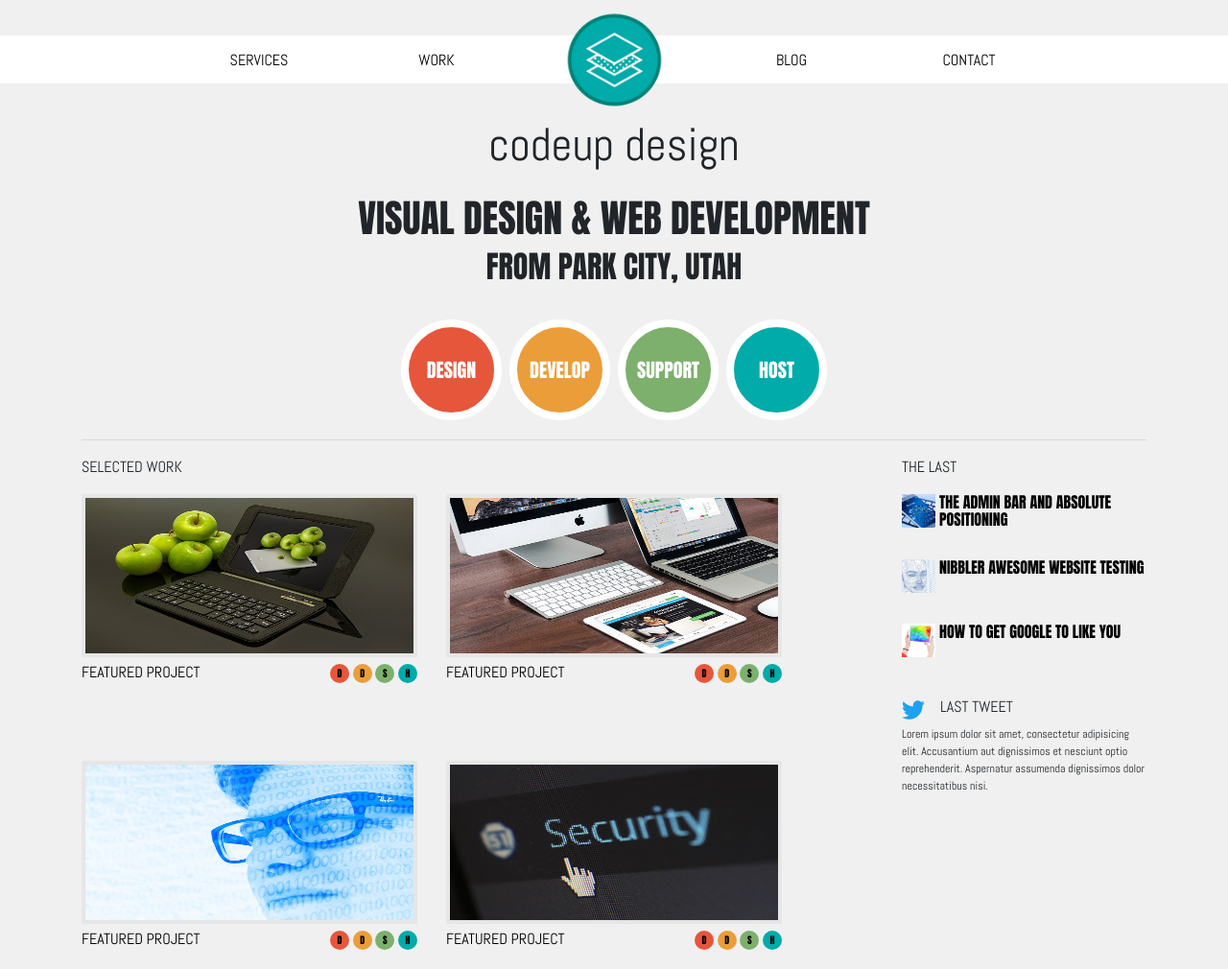
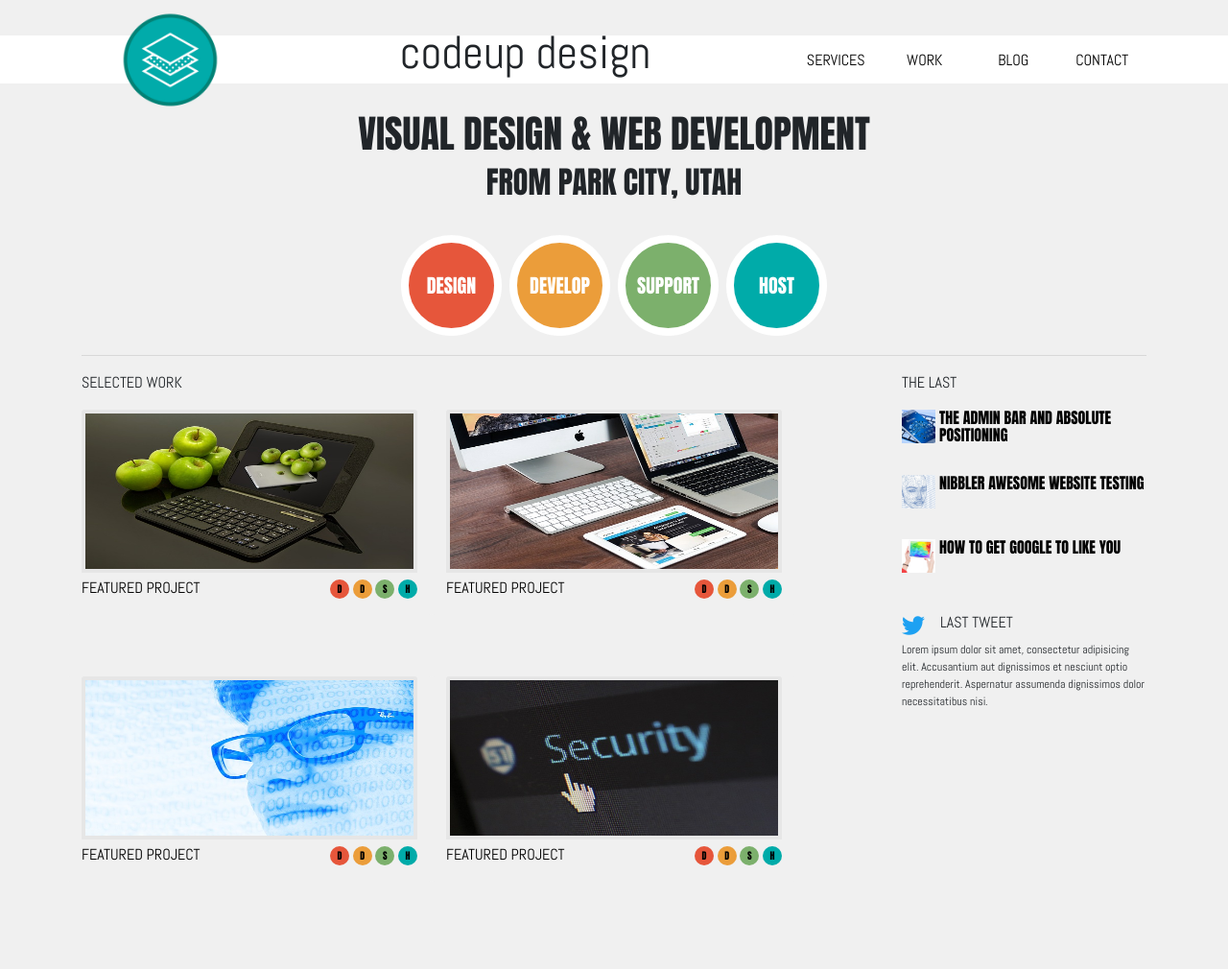
Before and after one commit to james-wienecke/codeup-design-project-reborn, a plain HTML site: page index.html in a window 1280 px wide. Shown: the whole page at 96% size. After the commit the page ends 967 px from the top, so only its background shows below. Drawn offline with nearby package versions, Linux system fonts and the light colour scheme.

Commit message:
Recreated md navbar. It's a rough initial state but it can have contents positioned within the layout to achieve a cleaner result now.

```diff
--- a/index.html
+++ b/index.html
@@ -18,35 +18,41 @@
 <body>
 <div class="white-banner"></div>
 <section class="container justify-content-center">
-    <nav class="container-fluid row p-0 m-0 justify-content-center">
+    <nav class="container-fluid row p-0 m-0 justify-content-center justify-content-md-start">
         <div class="logo-image d-flex align-items-center justify-content-center
         order-1 col-12
-        order-sm-3 col-sm-2">
+        order-sm-3 col-sm-2
+        order-md-1">
             <img src="/assets/logo.png" alt="codeup logo">
         </div>
         <div class="title-text
         order-2 col-12
-        order-sm-6">
+        order-sm-6
+        order-md-2 col-md align-self-md-center">
             <p class="text-nowrap">codeup design</p>
         </div>
         <div class="navlist
         order-3 col-3 px-2
-        order-sm-1 col-sm-2 align-self-sm-center">
+        order-sm-1 col-sm-2 align-self-sm-center
+        order-md-3 col-md-1">
             <a href="#">SERVICES</a>
         </div>
         <div class="navlist
         order-4 col-2 px-2
-        order-sm-2 col-sm-2 align-self-sm-center">
+        order-sm-2 col-sm-2 align-self-sm-center
+        order-md-4 col-md-1">
             <a href="#">WORK</a>
         </div>
         <div class="navlist
         order-5 col-2 px-2
-        order-sm-4 col-sm-2 align-self-sm-center">
+        order-sm-4 col-sm-2 align-self-sm-center
+        order-md-5 col-md-1">
             <a href="#">BLOG</a>
         </div>
         <div class="navlist
         order-6 col-3 px-2
-        order-sm-5 col-sm-2 align-self-sm-center">
+        order-sm-5 col-sm-2 align-self-sm-center
+        order-md-6 col-md-1">
             <a href="#">CONTACT</a>
         </div>
     </nav>
```
